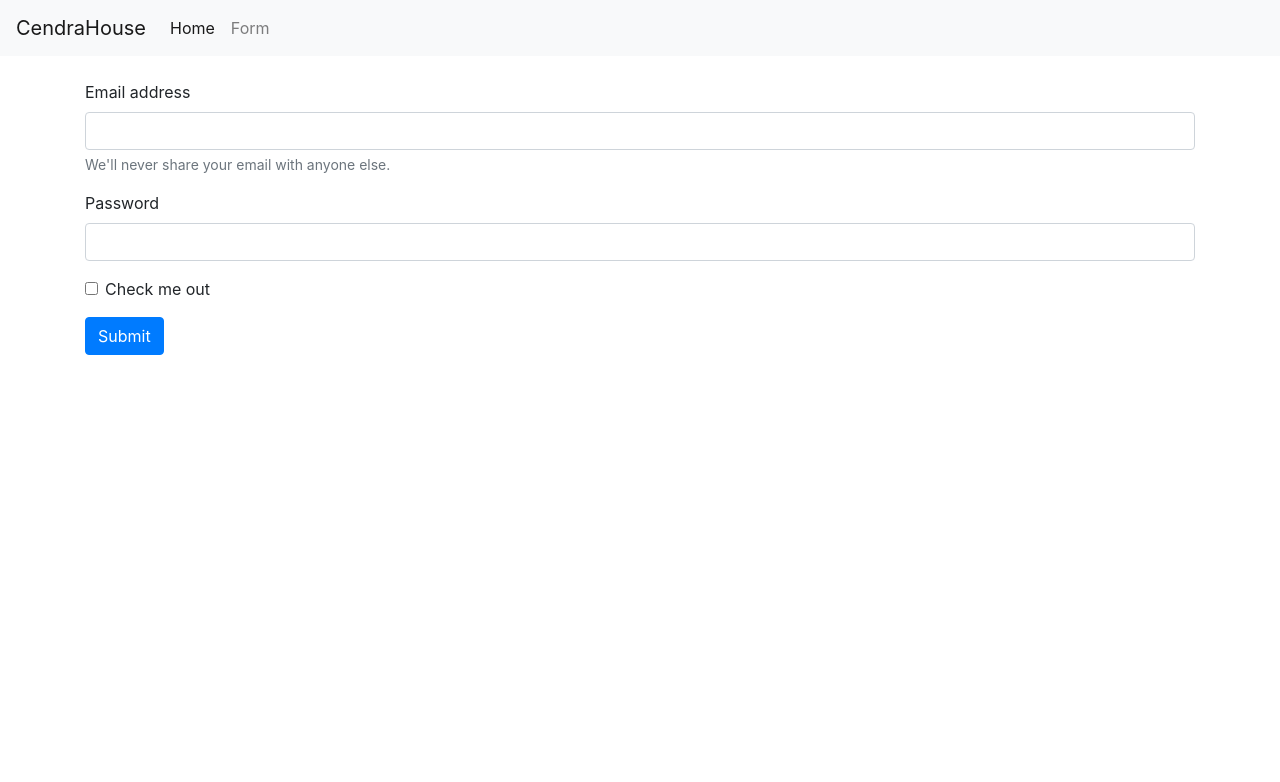
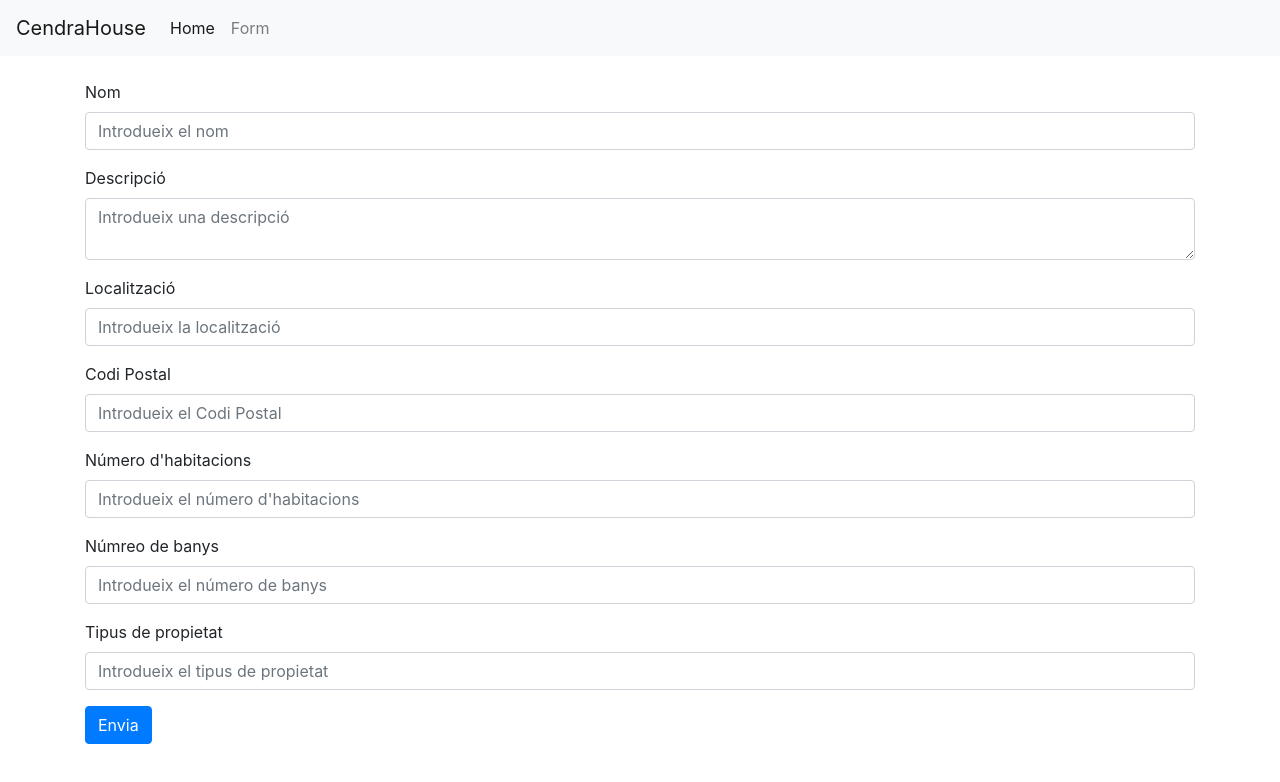
Before and after one commit to Leidmer/CendraHouse, an Angular app in the folder 9CendraHouse/CendraHouse/: page /form in a window 1280 px wide. Shown: the top 782 px of the page. Built offline with nearby package versions, Linux system fonts and the light colour scheme.

Commit message:
Form actualitzat

```diff
--- a/9CendraHouse/CendraHouse/src/app/form/form.component.html
+++ b/9CendraHouse/CendraHouse/src/app/form/form.component.html
@@ -1,16 +1,32 @@
     <form>
       <div class="form-group">
-        <label for="exampleInputEmail1">Email address</label>
-        <input type="email" class="form-control" id="exampleInputEmail1" aria-describedby="emailHelp">
-        <small id="emailHelp" class="form-text text-muted">We'll never share your email with anyone else.</small>
+        <label for="name">Nom</label>
+        <input type="text" class="form-control" id="name" placeholder="Introdueix el nom">
       </div>
       <div class="form-group">
-        <label for="exampleInputPassword1">Password</label>
-        <input type="password" class="form-control" id="exampleInputPassword1">
+        <label for="description">Descripció</label>
+        <textarea class="form-control" id="description" placeholder="Introdueix una descripció"></textarea>
       </div>
-      <div class="form-group form-check">
-        <input type="checkbox" class="form-check-input" id="exampleCheck1">
-        <label class="form-check-label" for="exampleCheck1">Check me out</label>
+      <div class="form-group">
+        <label for="name">Localització</label>
+        <input type="text" class="form-control" id="location" placeholder="Introdueix la localització">
       </div>
-      <button type="submit" class="btn btn-primary">Submit</button>
+      <div class="form-group">
+        <label for="name">Codi Postal</label>
+        <input type="text" class="form-control" id="postal_code" placeholder="Introdueix el Codi Postal">
+      </div>
+      <div class="form-group">
+        <label for="name">Número d'habitacions</label>
+        <input type="text" class="form-control" id="n_rooms" placeholder="Introdueix el número d'habitacions">
+      </div>
+      <div class="form-group">
+        <label for="name">Númreo de banys</label>
+        <input type="text" class="form-control" id="n_baths" placeholder="Introdueix el número de banys">
+      </div>
+      <div class="form-group">
+        <label for="name">Tipus de propietat</label>
+        <input type="text" class="form-control" id="property_type" placeholder="Introdueix el tipus de propietat">
+      </div>
+
+      <button type="submit" class="btn btn-primary">Envia</button>
     </form>
--- a/9CendraHouse/CendraHouse/src/app/home/home.component.html
+++ b/9CendraHouse/CendraHouse/src/app/home/home.component.html
@@ -3,17 +3,23 @@
     <thead class="thead-dark">
       <tr>
         <th scope="col">Nom</th>
+        <th scope="col">Descripció</th>
         <th scope="col">Localització</th>
         <th scope="col">Codi Postal</th>
         <th scope="col">Número d'habitacions</th>
+        <th scope="col">Número de banys</th>
+        <th scope="col">Tipus de propietat</th>
       </tr>
     </thead>
     <tbody>
       <tr *ngFor="let property of properties">
-        <th>{{property.name}}</th>
+        <td>{{property.name}}</td>
+        <td>{{property.description}}</td>
         <td>{{property.location}}</td>
         <td>{{property.postal_code}}</td>
         <td>{{property.n_rooms}}</td>
+        <td>{{property.n_baths}}</td>
+        <td>{{property.property_type}}</td>
       </tr>
 
   </table>
```
